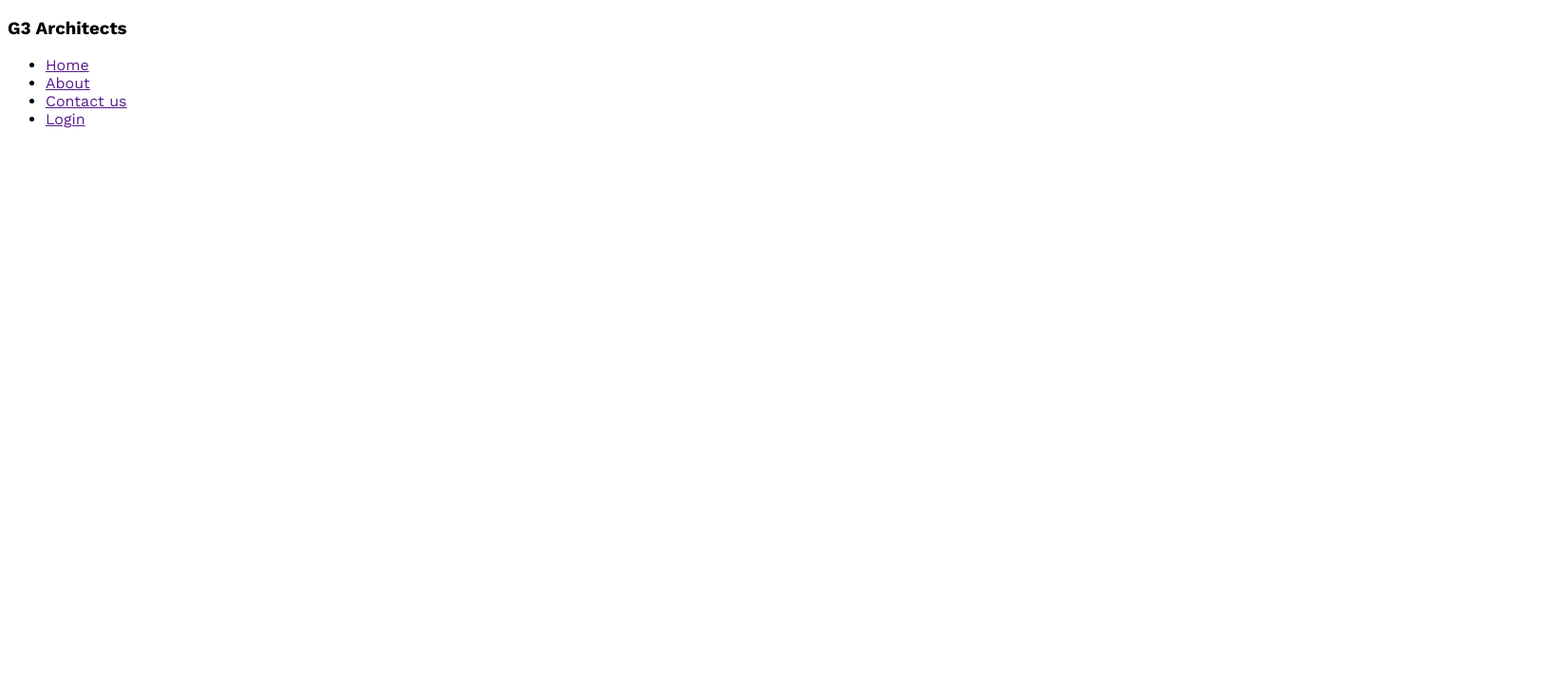
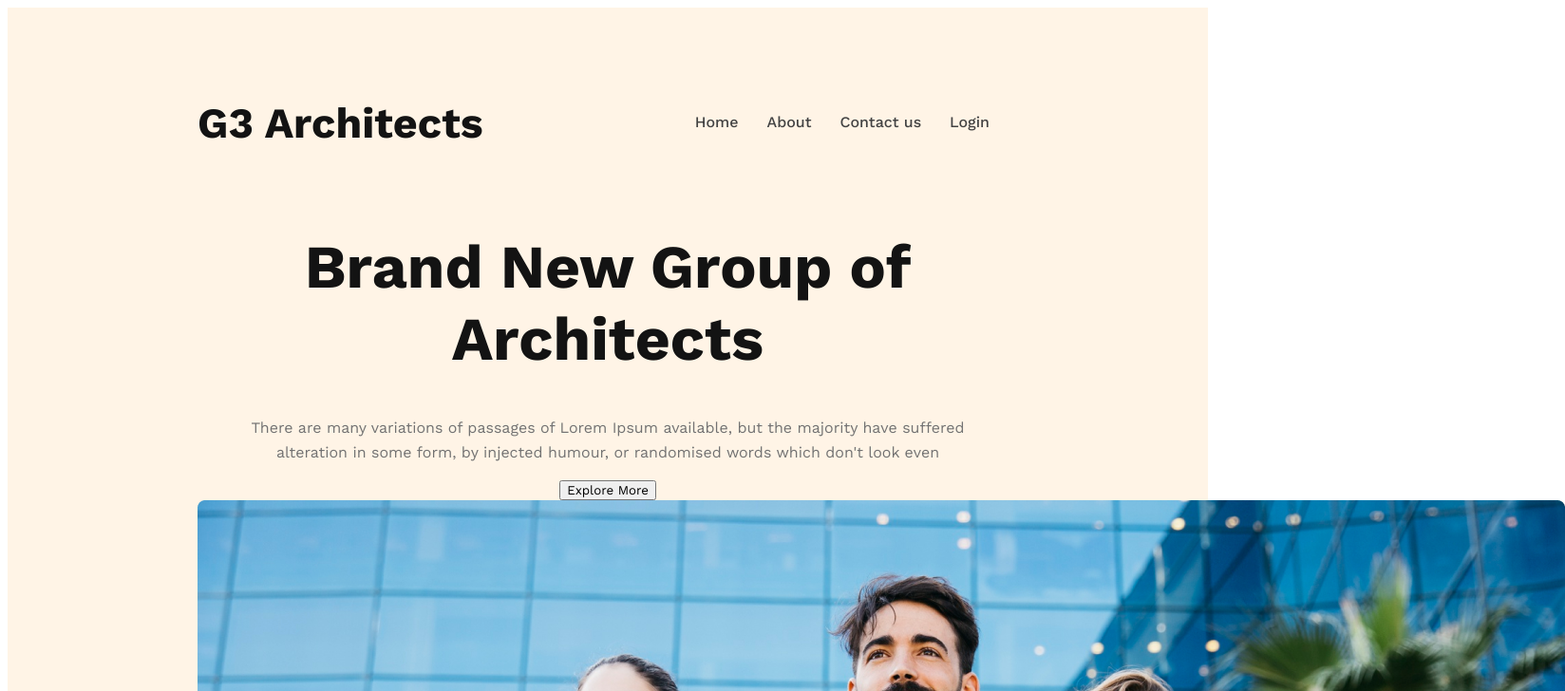
Before and after one commit to riyazulislam99/g3-architects-website, a plain HTML site: page index.html in a window 1280 px wide. Shown: the top 728 px of the page at 95% size, 1648 px wide, since content can reach past the window. Drawn offline with nearby package versions, Linux system fonts and the light colour scheme.

Commit message:
Banner content added

```diff
--- a/index.html
+++ b/index.html
@@ -1,15 +1,17 @@
 <!DOCTYPE html>
 <html lang="en">
+
 <head>
     <meta charset="UTF-8">
     <meta name="viewport" content="width=device-width, initial-scale=1.0">
     <title>G3 Architects</title>
     <link rel="stylesheet" href="styles/architects.css">
 </head>
+
 <body>
     <header>
         <nav>
-            <h3>G3 Architects</h3>
+            <h3 class="nav-title">G3 Architects</h3>
             <ul>
                 <li><a href="">Home</a></li>
                 <li><a href="">About</a></li>
@@ -17,6 +19,16 @@
                 <li><a href="">Login</a></li>
             </ul>
         </nav>
+        <div class="banner">
+            <div class="banner-content">
+                <h1 class="banner-title">Brand New Group of Architects</h1>
+                <p class="banner-description">There are many variations of passages of Lorem Ipsum available, but the
+                    majority have suffered alteration in some form, by injected humour, or randomised words which don't
+                    look even</p>
+                <button class="btn-primary">Explore More</button>
+            </div>
+            <img src="images/banner.png" alt="">
+        </div>
     </header>
     <main>
 
@@ -25,4 +37,5 @@
 
     </footer>
 </body>
+
 </html>
--- a/styles/architects.css
+++ b/styles/architects.css
@@ -1,5 +1,61 @@
+/* Work sans font from google font */
 @import url('https://fonts.googleapis.com/css2?family=Work+Sans:wght@400;500;600;700;800&display=swap');
 
-*{
-    font-family: 'Work Sans', sans-serif;
+* {
+    font-family: 'Work Sans', sans-serif
 }
+
+/* header styles */
+header {
+    background: rgba(255, 144, 14, 0.10);
+    padding: 50px 200px 45px 200px;
+}
+
+nav {
+    display: flex;
+    justify-content: space-between;
+    align-items: center;
+}
+
+.nav-title {
+    font-size: 2.8rem;
+    font-weight: 700;
+    color: #131313;
+}
+
+nav>ul {
+    display: flex;
+}
+
+nav li {
+    list-style: none;
+    margin-right: 30px;
+    font-weight: 500;
+    line-height: 26px;
+}
+
+nav li a {
+    text-decoration: none;
+    color: #424242;
+}
+
+/* banner styles */
+
+.banner-content {
+    max-width: 800px;
+    text-align: center;
+    margin: 0 auto;
+
+}
+
+.banner-title {
+    font-size: 4rem;
+    font-weight: 700;
+    color: #131313;
+}
+
+.banner-description {
+    font-weight: 400;
+    line-height: 26px;
+    color: #727272;
+}
```
